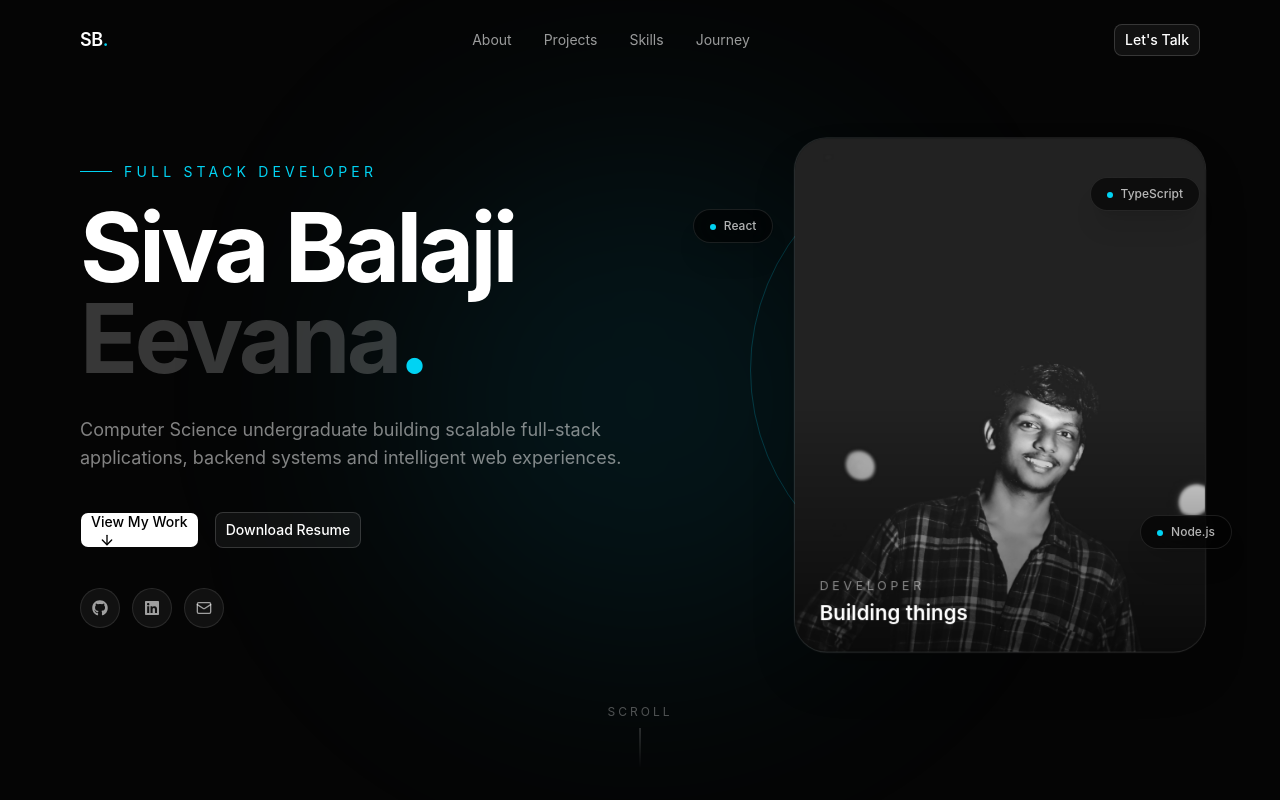
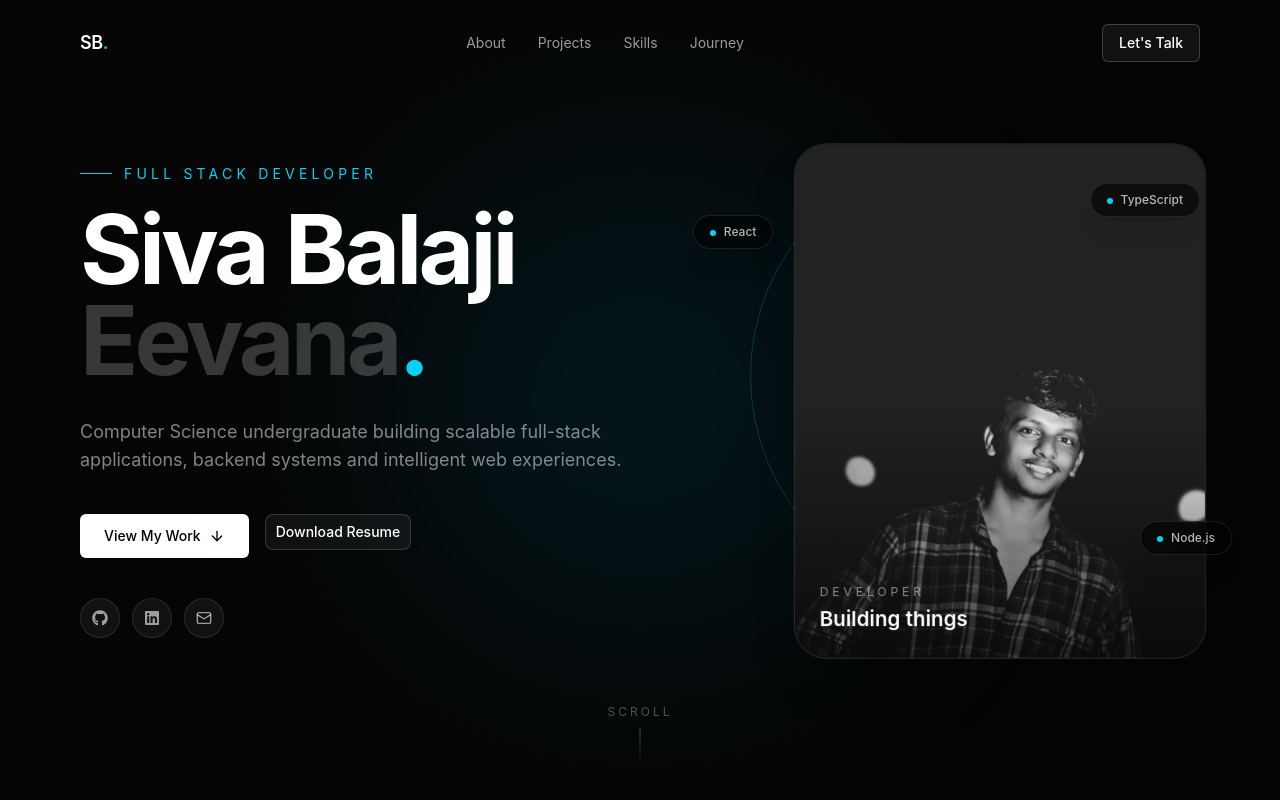
Before and after one commit to SivaBalajiEevana-12/protofilo, a React (Vite) app: page / in a window 1280 px wide. Shown: the top 800 px of the page. Built offline with nearby package versions, Linux system fonts and the light colour scheme.

Commit message:
version 1.2

```diff
--- a/src/components/Hero.tsx
+++ b/src/components/Hero.tsx
@@ -94,21 +94,18 @@ export default function Hero() {
         </div>
 
         {/* Contact */}
-        <Button
-          variant="outline"
-          className="
+        <a
+          href="mailto:eevanasivabalaji@gmail.com"
+          className="inline-flex items-center justify-center rounded-md border px-4 py-2 text-sm font-medium transition-colors
             border-white/20
             bg-white/5
             text-white
             hover:bg-white/10
             hover:text-white
           "
-          asChild
         >
-          <a href="mailto:eevanasivabalaji@gmail.com">
-            Let's Talk
-          </a>
-        </Button>
+          Let's Talk
+        </a>
       </nav>
 
       {/* Hero Content */}
@@ -140,22 +137,19 @@ export default function Hero() {
 
             {/* Buttons */}
             <div className="mt-10 flex flex-wrap gap-4">
-              <Button
-                size="lg"
-                className="
+              <a
+                href="#projects"
+                className="inline-flex items-center justify-center rounded-md px-6 py-3 text-sm font-medium
                   bg-white
                   text-black
                   transition-transform
                   hover:-translate-y-1
                   hover:bg-white/90
                 "
-                asChild
               >
-                <a href="#projects">
-                  View My Work
-                  <ArrowDown className="ml-2 h-4 w-4" />
-                </a>
-              </Button>
+                View My Work
+                <ArrowDown className="ml-2 h-4 w-4" />
+              </a>
 
               <Button
                 size="lg"
```
